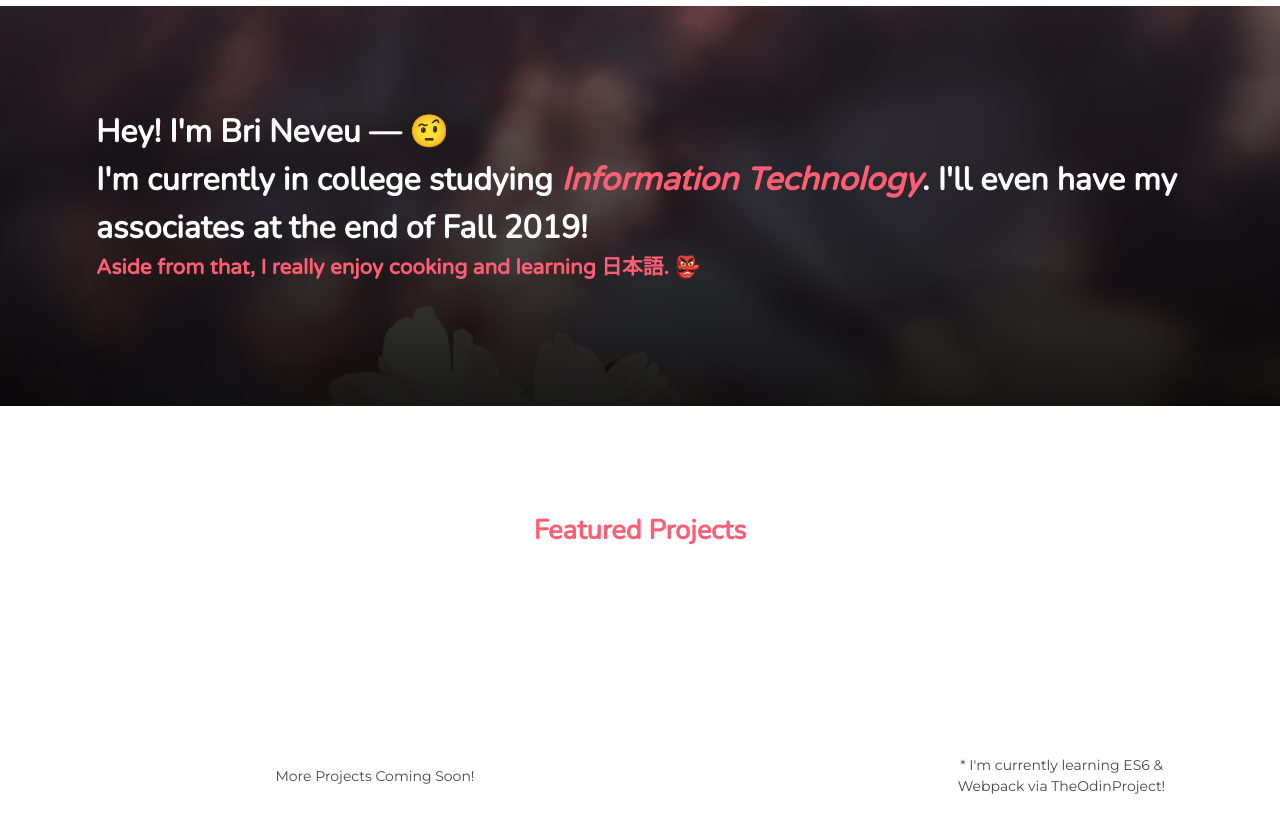
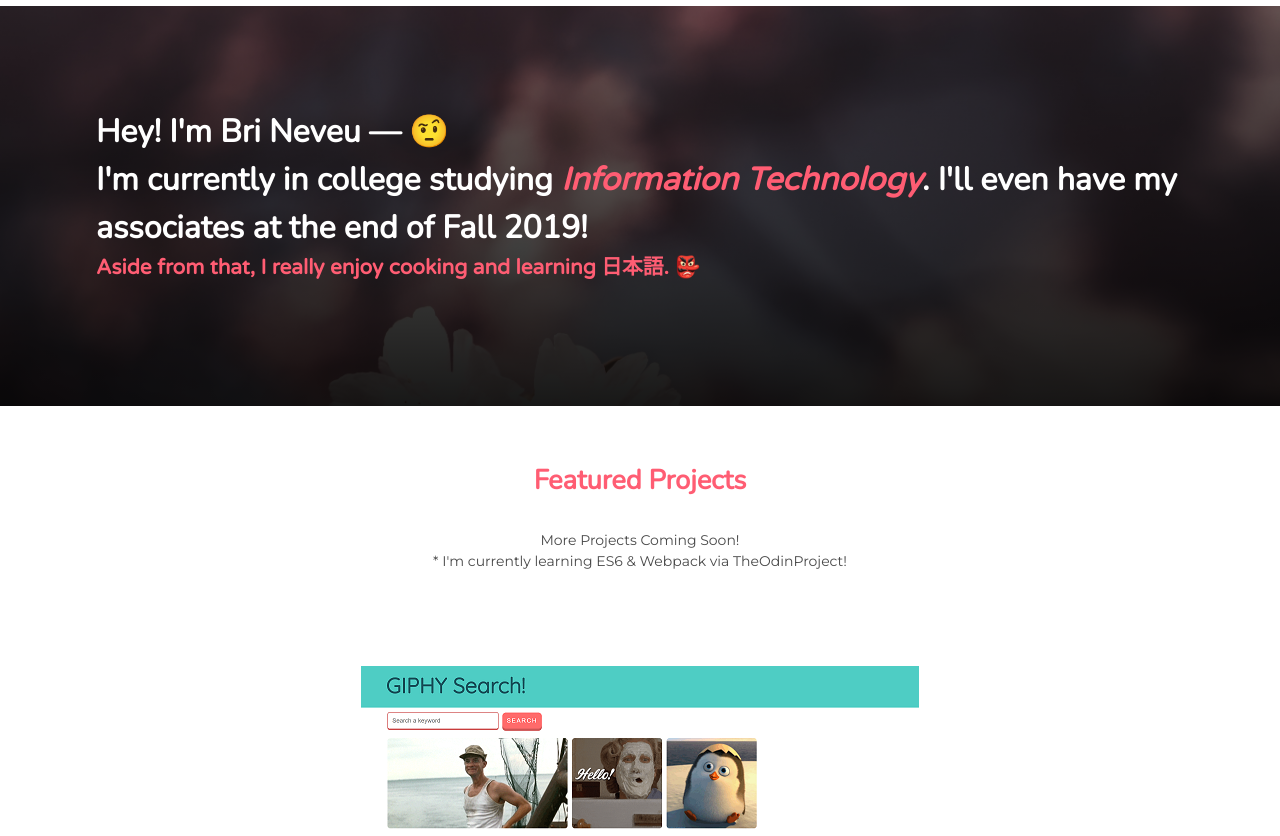
Before and after one commit to Pixeluh/portfolio, a plain HTML site: page index.html in a window 1280 px wide. Shown: the part 92-928 px from the top of the page. Drawn offline with nearby package versions, Linux system fonts and the light colour scheme.

Commit message:
fixed css grid

```diff
--- a/index.html
+++ b/index.html
@@ -11,7 +11,6 @@
   <link rel="stylesheet" href="styles/style.css">
   <link rel="icon" type="image/png" sizes="32x32" href="assets/favicon-32x32.png">
   <link rel="icon" type="image/png" sizes="16x16" href="assets/favicon-16x16.png">
-  <script src="javascript/popup.js"></script>
   <!-- /* photo cred mitsuo_z@unsplash */ -->
 </head>
 
@@ -41,8 +40,8 @@
     </div>
     <section class="container grid_section">
       <h2>Featured Projects</h2>
-      <span>More Projects Coming Soon!</span><br/>
-      <span>* I'm currently learning ES6 &amp; Webpack via TheOdinProject! </span>
+      <span>More Projects Coming Soon!<br/>
+      * I'm currently learning ES6 &amp; Webpack via TheOdinProject! </span>
       <div class="project_item">
         <a href="giphy.html">
           <img src="assets/giphy.png" alt="giphy search">
--- a/styles/style.css
+++ b/styles/style.css
@@ -14,7 +14,7 @@
 
  .grid {
    display: grid;
-   grid-template-rows: auto auto 1fr 80px;
+   grid-template-rows: auto auto auto 80px;
  }
 
  nav,
@@ -134,9 +134,12 @@
    padding-top: 50px;
  }
 
+ .grid_section h2, span, .project_item {
+  grid-column: 1 / 4;
+}
+
  section h2 {
    text-align: center;
-   padding-bottom: 50px;
  }
 
  .project_item {
@@ -189,11 +192,11 @@
      display: grid;
      grid-template-columns: 1fr 1fr;
      grid-gap: 20px;
-     grid-auto-rows: minmax(200px, auto);
+     grid-auto-rows: minmax(50px, auto);
    }
 
-   .grid_section h2 {
-     grid-column: 1 / 3;
+   .grid_section h2, span {
+     grid-column: 1 / 4;
    }
  }
 
@@ -202,7 +205,7 @@
      grid-template-columns: 1fr 1fr 1fr;
    }
 
-   .grid_section h2 {
+   .grid_section h2, span {
      grid-column: 1 / 4;
    }
  }
```
